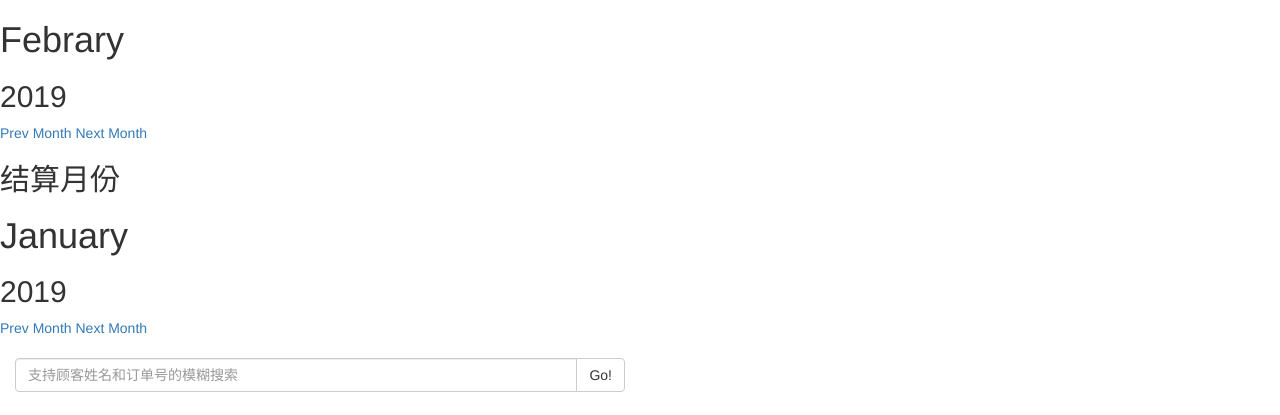
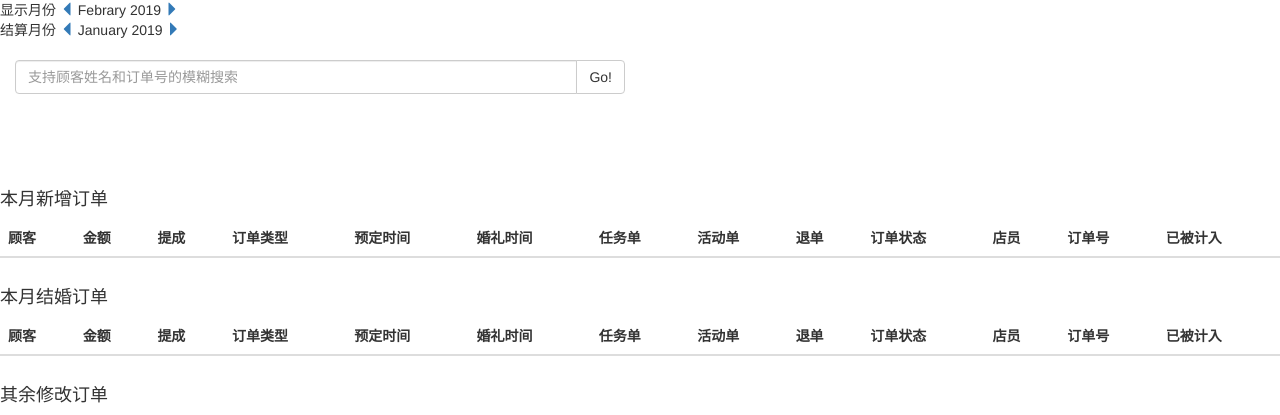
Before and after one commit to QI-Xiao/wageproject, a Django app: page / in a window 1280 px wide. Shown: the top 415 px of the page. Run offline with Django 3.2, Linux system fonts and the light colour scheme; data that the repository does not hold is empty; some libraries are stand-ins or nearby versions.

Commit message:
delete some data

```diff
--- a/wage/templates/wage/base.html
+++ b/wage/templates/wage/base.html
@@ -21,19 +21,21 @@
 {% block nocalendar %}
 <div class="calendar">
   <div class="title">
-    <h1 class="green" id="calendar-month">{{month}}</h1>
-    <h2 class="green" id="calendar-year">{{year}}</h2>
-    <a href="" id="prev">Prev Month</a>
-    <a href="" id="next">Next Month</a>
+    显示月份
+    <a href="" id="prev"><span class="glyphicon glyphicon-triangle-left" aria-hidden="true"></span></a>
+    <span class="green" id="calendar-month">{{month}}</span>
+    <span class="green" id="calendar-year">{{year}}</span>
+    <a href="" id="next"><span class="glyphicon glyphicon-triangle-right" aria-hidden="true"></span></a>
   </div>
 </div>
-<h2>结算月份</h2>
+
 <div class="calendar">
   <div class="title">
-    <h1 class="green" id="account-month">{{monthaccount}}</h1>
-    <h2 class="green" id="account-year">{{yearaccount}}</h2>
-    <a href="" id="prev-account">Prev Month</a>
-    <a href="" id="next-account">Next Month</a>
+    结算月份
+    <a href="" id="prev-account"><span class="glyphicon glyphicon-triangle-left" aria-hidden="true"></span></a>
+    <span class="green" id="account-month">{{monthaccount}}</span>
+    <span class="green" id="account-year">{{yearaccount}}</span>
+    <a href="" id="next-account"><span class="glyphicon glyphicon-triangle-right" aria-hidden="true"></span></a>
   </div>
 </div>
 {% block body %}
--- a/wage/templates/wage/index.html
+++ b/wage/templates/wage/index.html
@@ -1,6 +1,7 @@
 {% extends 'wage/base.html' %}
 
 {% block head %}
+
 <style type="text/css">
 </style>
 
--- a/wage/views.py
+++ b/wage/views.py
@@ -210,11 +210,37 @@ def inputemployee(request):
     return HttpResponseRedirect(reverse('wage:index'))
 
 
+def len_byte(value):
+    length = len(value)
+    utf8_length = len(value.encode('utf-8'))
+    length = (utf8_length - length) / 2 + length
+    return int(length)
+
+
 def writeexcel(lists, path):
     workbook = xlwt.Workbook(encoding='ascii')
     sheet = workbook.add_sheet('sheet 1')
+    alignment = xlwt.Alignment()
+    alignment.horz = xlwt.Alignment.HORZ_CENTER
     datastyle = xlwt.XFStyle()
     datastyle.num_format_str = 'yyyy-mm-dd'
+    datastyle.alignment = alignment
+    strstyle = xlwt.XFStyle()
+    strstyle.alignment = alignment
+
+    # 确定栏位宽度
+    col_width = []
+    for i in range(len(lists)):
+        for j in range(len(lists[i])):
+            if i == 0:
+                col_width.append(len_byte(str(lists[i][j])))
+            else:
+                if col_width[j] < len_byte(str(lists[i][j])):
+                    col_width[j] = len_byte(str(lists[i][j]))
+    # 设置栏位宽度，栏位宽度小于10时候采用默认宽度
+    for i in range(len(col_width)):
+        if col_width[i] >= 10:
+            sheet.col(i).width = 256 * (col_width[i] + 1)
 
     for row in range(len(lists)):
         onelist = lists[row]
@@ -223,7 +249,7 @@ def writeexcel(lists, path):
             if isinstance(item, datetime.date):
                 sheet.write(row, col, item, datastyle)
             else:
-                sheet.write(row, col, label=item)
+                sheet.write(row, col, item, strstyle)
             # print('行:', row, ' 列:', col, ' 值:', item)
     workbook.save(path)
 
@@ -239,7 +265,7 @@ def paymentoutput(request):
             em_lists.append([employee.name, employee.base_pay, employee.commission_rate, employee.task_quantity, employee.superior_income_rate, str(employee.teacher), employee.shop_manager, employee.on_job, employee.calculate_finished])
             # print(employee)
             money = employee.monthlymoney_set.get(month=datetime.date(yearaccount, monthaccount, 10))
-            money_lists.append([str(money.whose_salary), money.base_salary, money.task_finished, money.whose_salary.task_quantity, money.commission_current, money.commission_before, money.commission_passive, money.commission_shop_manager, money.commission_minus, money.other_salary, money.total_salary])
+            money_lists.append([str(money.whose_salary), format(money.base_salary,'.2f'), money.task_finished, money.whose_salary.task_quantity, format(money.commission_current,'.2f'), format(money.commission_before,'.2f'), format(money.commission_passive,'.2f'), format(money.commission_shop_manager,'.2f'), format(money.commission_minus,'.2f'), format(money.other_salary,'.2f'), format(money.total_salary,'.2f')])
             # print('money_lists:',money_lists)
             orders = Order.objects.filter(Q(order_time__month=monthaccount, order_time__year=yearaccount, whose_order=employee) | Q(wedding_time__month=monthaccount, wedding_time__year=yearaccount, whose_order=employee)).order_by('-is_task_order', 'order_time', 'money')
             order_lists = [['顾客', '金额', '提点', '类型', '预定日期', '婚期', '任务', '折扣', '状态', '负责人', '编号', '计算完毕', '服务结束日期', '退单日期']]
@@ -317,9 +343,9 @@ git 提交了xls，怎么回事
 
 def index(request):
     getdate(request)
-    ordersnew = Order.objects.filter(order_time__month=month, order_time__year=year).order_by("order_time", "wedding_time")
-    orderswed = Order.objects.filter(wedding_time__month=month, wedding_time__year=year).order_by("wedding_time")
-    orderchanged = Order.objects.exclude(id__in=ordersnew).exclude(id__in=orderswed).filter(chargeback_date__month=month, chargeback_date__year=year)
+    ordersnew = Order.objects.filter(order_time__month=month, order_time__year=year).order_by("is_task_order","order_time", "wedding_time")
+    orderswed = Order.objects.filter(wedding_time__month=month, wedding_time__year=year).order_by("order_time", "wedding_time")
+    orderchanged = Order.objects.exclude(id__in=ordersnew).exclude(id__in=orderswed).filter(chargeback_date__month=month, chargeback_date__year=year).order_by("order_time", "wedding_time")
     print('year,month:', year, month)
     # Order.objects.all().update(chargeback_date=None, status=1,calculated=False,orderfinish_date=None, is_task_order=False)
     # Monthlymoney.objects.all().delete()
```
Also changed, not shown: wage/templates/wage/base222.html (+44 -76 lines), 6 other files.
